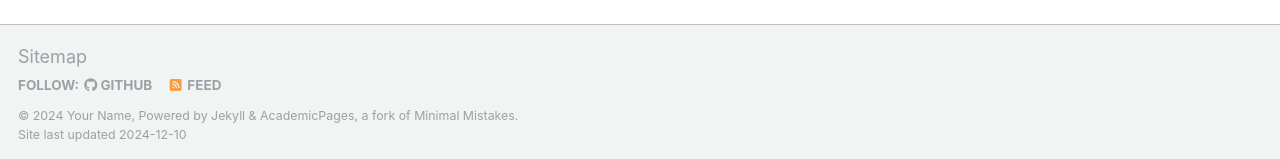
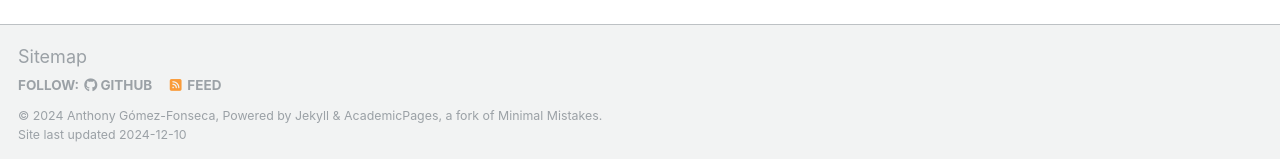
Before and after one commit to gomezfonsecaa/Anthony, a Jekyll site: the page built from _pages/about.md, in a window 1280 px wide and 900 px high, scrolled down 2643 px. Shown: the part 738-897 px from the top of the window. Built offline with Jekyll 4.4.1, drawn with Linux system fonts in a browser that asks for light colours; some web fonts are replaced.

Commit message:
Update _config.yml

```diff
--- a/_config.yml
+++ b/_config.yml
@@ -10,9 +10,9 @@
 locale                   : "en-US"
 title                    : "Anthony Gómez-Fonseca's Webpage"
 title_separator          : "-"
-name                     : &name "Your Name"
-description              : &description "personal description"
-url                      : https://academicpages.github.io # the base hostname & protocol for your site e.g. "https://[your GitHub username].github.io"
+name                     : &name "Anthony Gómez-Fonseca"
+description              : &description "Anthony Gómez-Fonseca's Webpage"
+url                      : https://gomezfonsecaa.github.io # the base hostname & protocol for your site e.g. "https://[your GitHub username].github.io"
 baseurl                  : "" # the subpath of your site, e.g. "/blog"
 repository               : "academicpages/academicpages.github.io"
 
```
